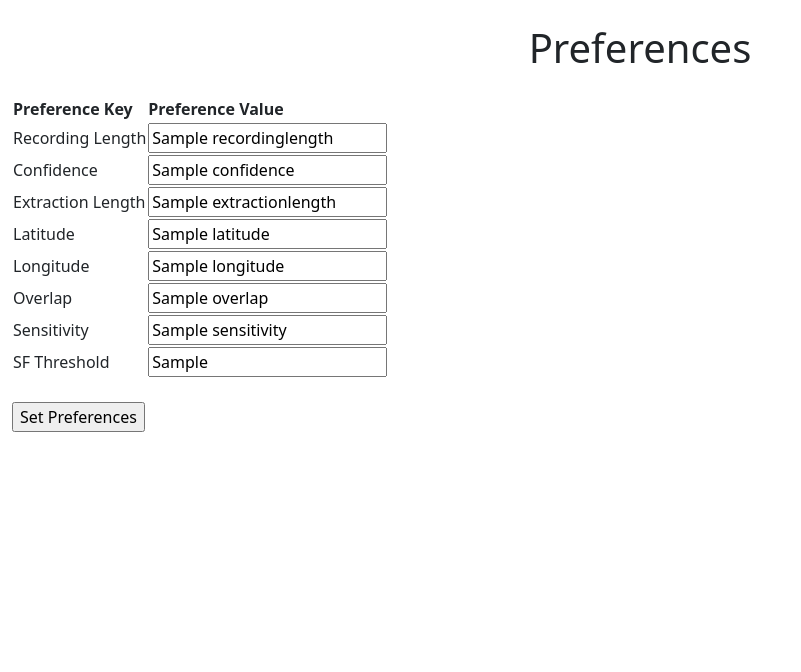
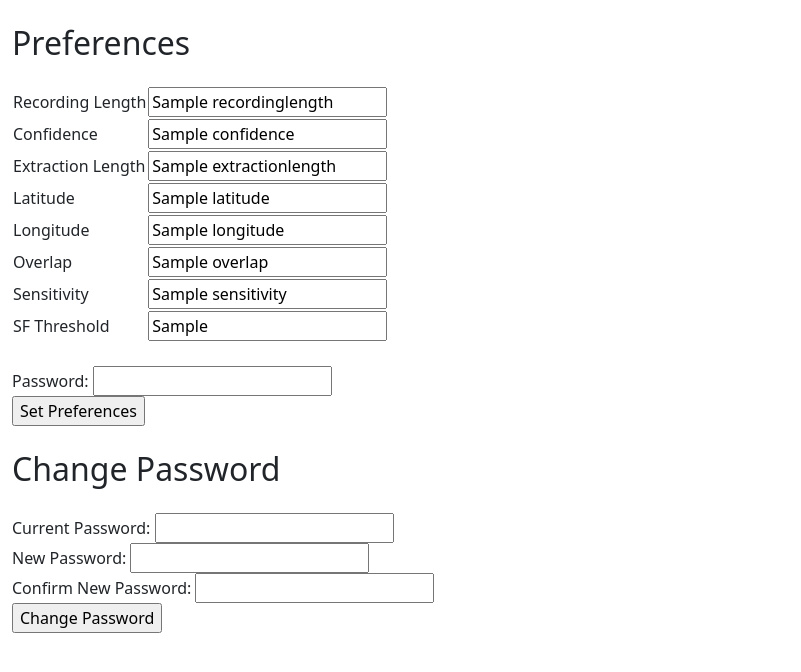
Before and after one commit to mmcc-xx/BirdCAGE, a Flask app: template birdcage_frontend/templates/preferences.html in a window 1280 px wide. Shown: the part 56-728 px from the top of the page, without its empty margins (0-801 px from the left). Run offline with Flask 3, Linux system fonts and the light colour scheme; the template is opened without the code that fills it: most values are stand-ins (such as "Sample title", 1, 10 or a date in 2020).

Commit message:
Added password protection for preferences and settings.

```diff
--- a/birdcage_backend/config.py
+++ b/birdcage_backend/config.py
@@ -1,11 +1,11 @@
 import os
 
 DATABASE_FILE = os.environ.get('DATABASE_FILE', 'birdcage.db')
-API_SERVER_PORT = int(os.environ.get('API_SERVER_PORT', 7007))
+API_SERVER_PORT = int(os.environ.get('API_SERVER_PORT', 7006))
 TEMP_DIR_NAME = os.environ.get('TEMP_DIR_NAME', 'tmp')
 ANALYZE_SERVER = os.environ.get('ANALYZE_SERVER', '192.168.1.75')
 ANALYZE_PORT = int(os.environ.get('ANALYZE_PORT', 7667))
 DETECTION_DIR_NAME = os.environ.get('DETECTION_DIR_NAME', 'detections')
-CORS_ORIGINS = os.environ.get('CORS_ORIGINS', 'http://192.168.1.75:7008')
+CORS_ORIGINS = os.environ.get('CORS_ORIGINS', 'http://192.168.1.75:7009')
 REDIS_SERVER = os.environ.get('REDIS_SERVER', '192.168.1.75')
 REDIS_PORT = os.environ.get('REDIS_PORT', 6379)
--- a/birdcage_frontend/templates/index.html
+++ b/birdcage_frontend/templates/index.html
@@ -22,7 +22,7 @@
                             <th class="d-none d-md-table-cell">Stream Name</th>
                             <th>Common Name</th>
                             <th>Confidence</th>
-                            <th>Audio</th>
+                            <th class="d-none d-md-table-cell">Audio</th>
                             <th>Spectrogram</th>
                         </tr>
                     </thead>
@@ -119,6 +119,7 @@
 
                         // Add audio player widget
                         const audioCell = document.createElement('td');
+                        audioCell.classList.add('d-none', 'd-md-table-cell'); // Add classes here
                         const audioPlayer = document.createElement('audio');
                         audioPlayer.controls = true;
                         audioPlayer.src = `${API_SERVER_URL}/api/audio-files/${detection[7]}`;
--- a/birdcage_frontend/templates/preferences.html
+++ b/birdcage_frontend/templates/preferences.html
@@ -6,18 +6,11 @@
 
 {% block content %}
 
-        <div class="row">
-            <div class="col-12 text-center">
-                <h1 class="my-4">Preferences</h1>
-            </div>
-        </div>
+    <h2 class="my-4">Preferences</h2>
 
     <form id="preferences-form">
         <table>
-            <tr>
-                <th>Preference Key</th>
-                <th>Preference Value</th>
-            </tr>
+
             <tr>
                 <td>Recording Length</td>
                 <td><input type="text" name="recordinglength" value="{{ current_preferences.recordinglength }}"></td>
@@ -52,11 +45,23 @@
             </tr>
         </table>
         <br>
+        Password: <input type="password" id="password"> <br>
         <input type="submit" value="Set Preferences">
     </form>
 
     <div id="message"></div>
+
+    <h2 class="my-4">Change Password</h2>
+    <form id="change-password-form">
+        Current Password: <input type="password" id="current-password" required> <br>
+        New Password: <input type="password" id="new-password" required> <br>
+        Confirm New Password: <input type="password" id="confirm-new-password" required> <br>
+        <input type="submit" value="Change Password">
+    </form>
+    <div id="change-password-message"></div>
+
 {% endblock %}
+
 
 {% block scripts %}
     <script>
@@ -65,11 +70,12 @@
 
             const api_server_url = "{{ api_server_url }}";
             const user_id = 0;
+            const password = document.getElementById('password').value;
             const inputs = document.getElementsByTagName('input');
             let preferences = [];
 
             for (let input of inputs) {
-                if (input.name) {
+                if (input.name && input.id !== "password") {
                     preferences.push({
                         preference_key: input.name,
                         preference_value: input.value,
@@ -77,11 +83,14 @@
                 }
             }
 
+            document.getElementById('message').textContent = '';
+
             for (let preference of preferences) {
                 const response = await fetch(`${api_server_url}/api/preferences`, {
                     method: 'POST',
                     headers: {
-                        'Content-Type': 'application/json'
+                        'Content-Type': 'application/json',
+                        'X-Password': password
                     },
                     body: JSON.stringify({
                         user_id,
@@ -90,8 +99,57 @@
                     })
                 });
 
+                let message;
+                if (response.status === 403) {
+                    message = 'Password incorrect';
+                } else if (response.status !== 200) {
+                    const errorData = await response.json();
+                    message = `Error: ${response.status} - ${errorData.error}`;
+                } else {
+                    const data = await response.json();
+                    message = data.message;
+                }
+
+                // Append the message for the current preference with a break
+                document.getElementById('message').innerHTML += `${preference.preference_key}: ${message}<br>`;
+            }
+        });
+
+        document.getElementById('change-password-form').addEventListener('submit', async (event) => {
+            event.preventDefault();
+
+            const api_server_url = "{{ api_server_url }}";
+            const user_id = 0;
+            const current_password = document.getElementById('current-password').value;
+            const new_password = document.getElementById('new-password').value;
+            const confirm_new_password = document.getElementById('confirm-new-password').value;
+            const change_password_message = document.getElementById('change-password-message');
+
+            if (new_password !== confirm_new_password) {
+                change_password_message.textContent = 'New passwords do not match.';
+                return;
+            }
+
+            const response = await fetch(`${api_server_url}/api/preferences`, {
+                method: 'POST',
+                headers: {
+                    'Content-Type': 'application/json',
+                    'X-Password': current_password
+                },
+                body: JSON.stringify({
+                    user_id,
+                    preference_key: 'password',
+                    preference_value: new_password,
+                })
+            });
+            if (response.status === 403) {
+                document.getElementById('change-password-message').textContent = 'Current password incorrect';
+            } else if (response.status !== 200) {
+                const errorData = await response.json();
+                document.getElementById('change-password-message').textContent = `Error: ${response.status} - ${errorData.error}`;
+            } else {
                 const data = await response.json();
-                document.getElementById('message').textContent += `${preference.preference_key}: ${data.message}\n`;
+                document.getElementById('change-password-message').textContent = data.message;
             }
         });
     </script>
--- a/birdcage_frontend/webui.py
+++ b/birdcage_frontend/webui.py
@@ -5,7 +5,7 @@ import os
 
 app = Flask(__name__)
 
-API_SERVER_URL = os.environ.get('API_SERVER_URL', 'http://192.168.1.75:7007')
+API_SERVER_URL = os.environ.get('API_SERVER_URL', 'http://192.168.1.75:7006')
 WEBUI_PORT = os.environ.get('WEBUI_PORT', '7009')
 
 @app.route('/')
```
Also changed, not shown: birdcage_backend/app/models/preferences.py (+18 -1 lines), birdcage_backend/app/views/preferences.py (+34 -1 lines), birdcage_backend/app/views/streams.py (+17 -1 lines), birdcage_frontend/templates/stream_settings.html (+24 -0 lines), README.md.
